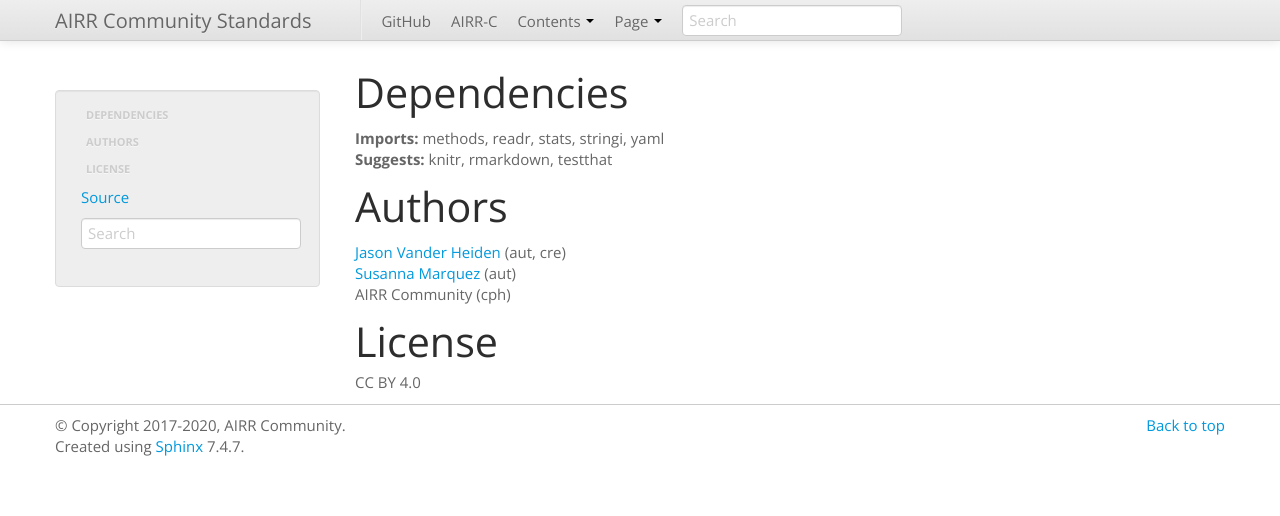
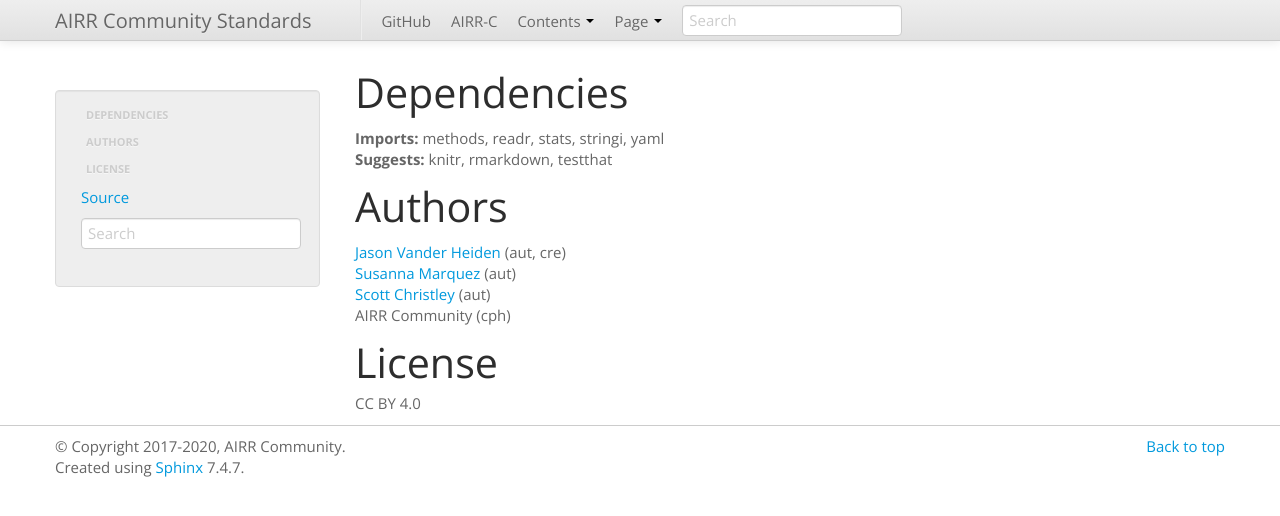
Before and after one commit to airr-community/airr-standards, a Sphinx documentation site: the page built from docs/packages/airr-R/about.rst, in a window 1280 px wide. Shown: the top 516 px of the page. Built offline with Sphinx 7.4.7, drawn with Linux system fonts in a browser that asks for light colours; the version number could not be read and is left out.

Commit message:
Update R package authors

```diff
--- a/docs/packages/airr-R/about.rst
+++ b/docs/packages/airr-R/about.rst
@@ -10,6 +10,7 @@ Authors
 | `Jason Vander Heiden <mailto:jason.vanderheiden@gmail.com>`__ (aut,
   cre)
 | `Susanna Marquez <mailto:susanna.marquez@yale.edu>`__ (aut)
+| `Scott Christley <mailto:Scott.Christley@UTSouthwestern.edu>`__ (aut)
 | AIRR Community (cph)
 
 License
```
Also changed, not shown: 2 other files.
